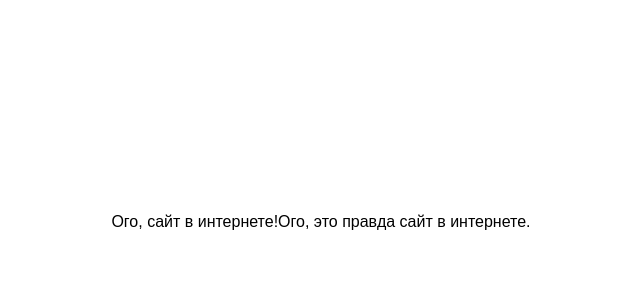
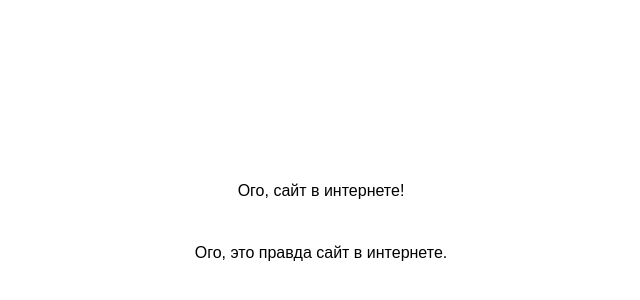
Before and after one commit to ZakharDay/GxIxD-Vol-1-Exhibition, a plain HTML site: page index.html in a window 1280 px wide. Shown: the part 186-486 px from the top of the page, without its empty margins (319-959 px from the left). Drawn offline with Linux system fonts and the light colour scheme.

Commit message:
Стили вынесены в отдельный файл

```diff
--- a/index.html
+++ b/index.html
@@ -4,21 +4,9 @@
     <meta charset="UTF-8" />
     <meta name="viewport" content="width=device-width, initial-scale=1.0" />
     <title>GxIxD-Vol-1-Exhibition</title>
+    <link rel="stylesheet" href="style.css" />
+  </head>
 
-    <style>
-      html,
-      body {
-        height: 100%;
-      }
-
-      body {
-        display: flex;
-        justify-content: center;
-        align-items: center;
-        font-family: Arial, Helvetica, sans-serif;
-      }
-    </style>
-  </head>
   <body>
     <p>Ого, сайт в интернете!</p>
     <p>Ого, это правда сайт в интернете.</p>
--- /dev/null
+++ b/style.css
@@ -0,0 +1,13 @@
+html,
+body {
+  height: 100%;
+}
+
+body {
+  display: flex;
+  flex-direction: column;
+  justify-content: center;
+  align-items: center;
+  gap: 12px;
+  font-family: Arial, Helvetica, sans-serif;
+}
```
